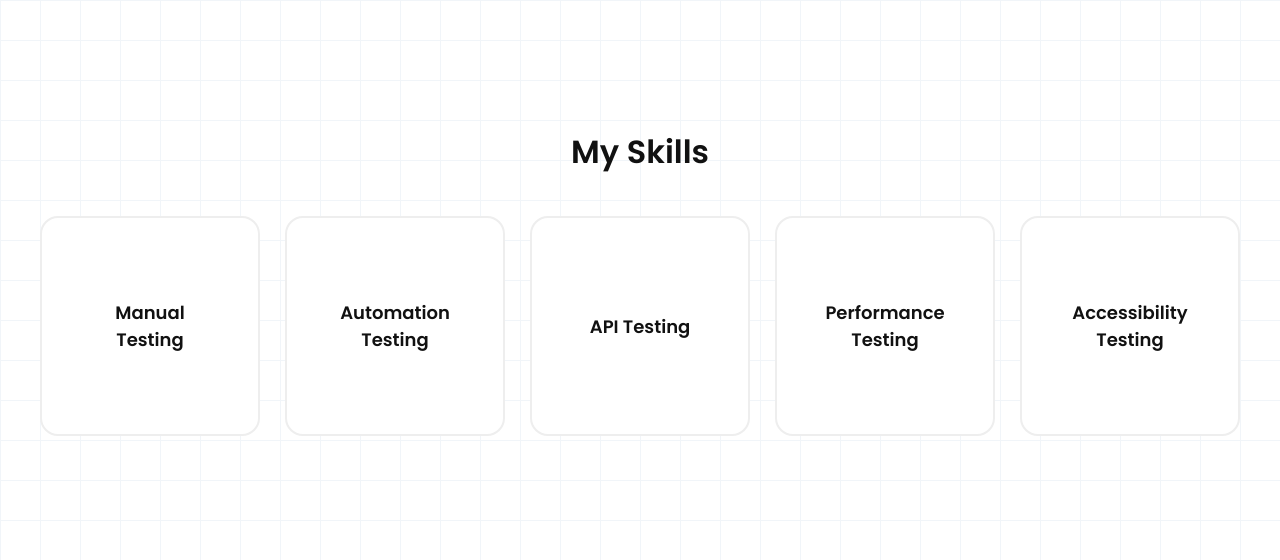
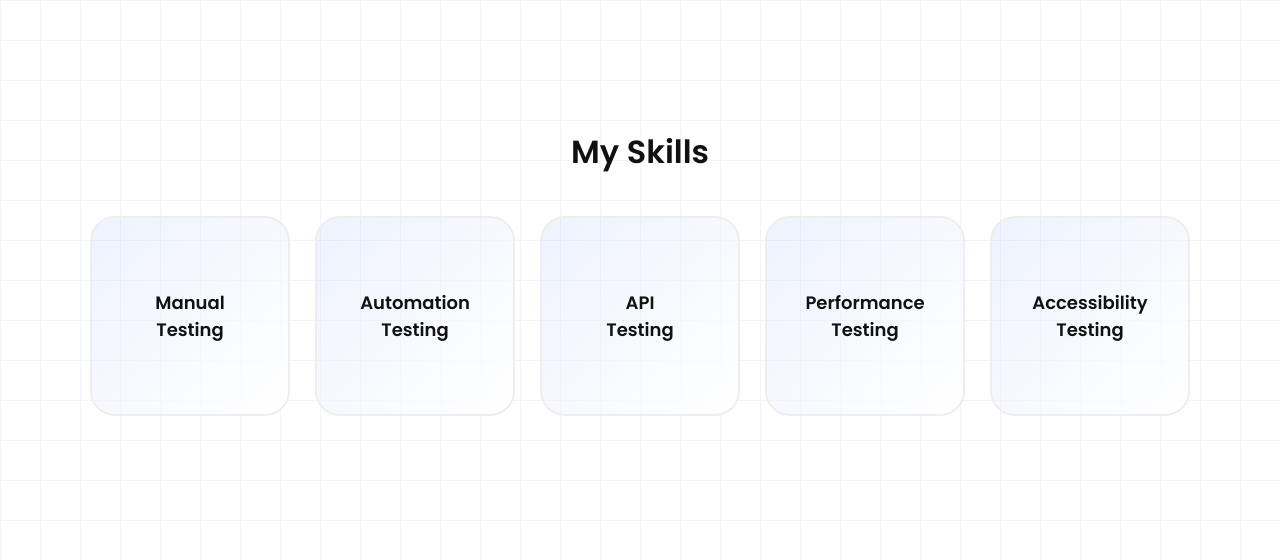
Before and after one commit to ajeetkumar955/ajeetqa, a plain HTML site: page index.html in a window 1280 px wide. Shown: the part 880-1440 px from the top of the page. Drawn offline with Linux system fonts and the light colour scheme.

Commit message:
Styling skill-box

```diff
--- a/style.css
+++ b/style.css
@@ -162,13 +162,17 @@ section {
 
 /* Skill Card */
 .skill-box {
-  width: 220px;
-  height: 220px;
-  padding: 20px;
+  width: 200px;
+  height: 200px;
+  padding: 90px 20px;
 
-  border-radius: 18px;
+  border-radius: 25px;
   border: 2px solid #eee;
-  background: white;
+  background: linear-gradient(
+    135deg,
+    rgba(37, 99, 235, 0.08),
+    rgba(255, 255, 255, 1)
+  );
 
   cursor: pointer;
   transition: 0.35s ease;
```
